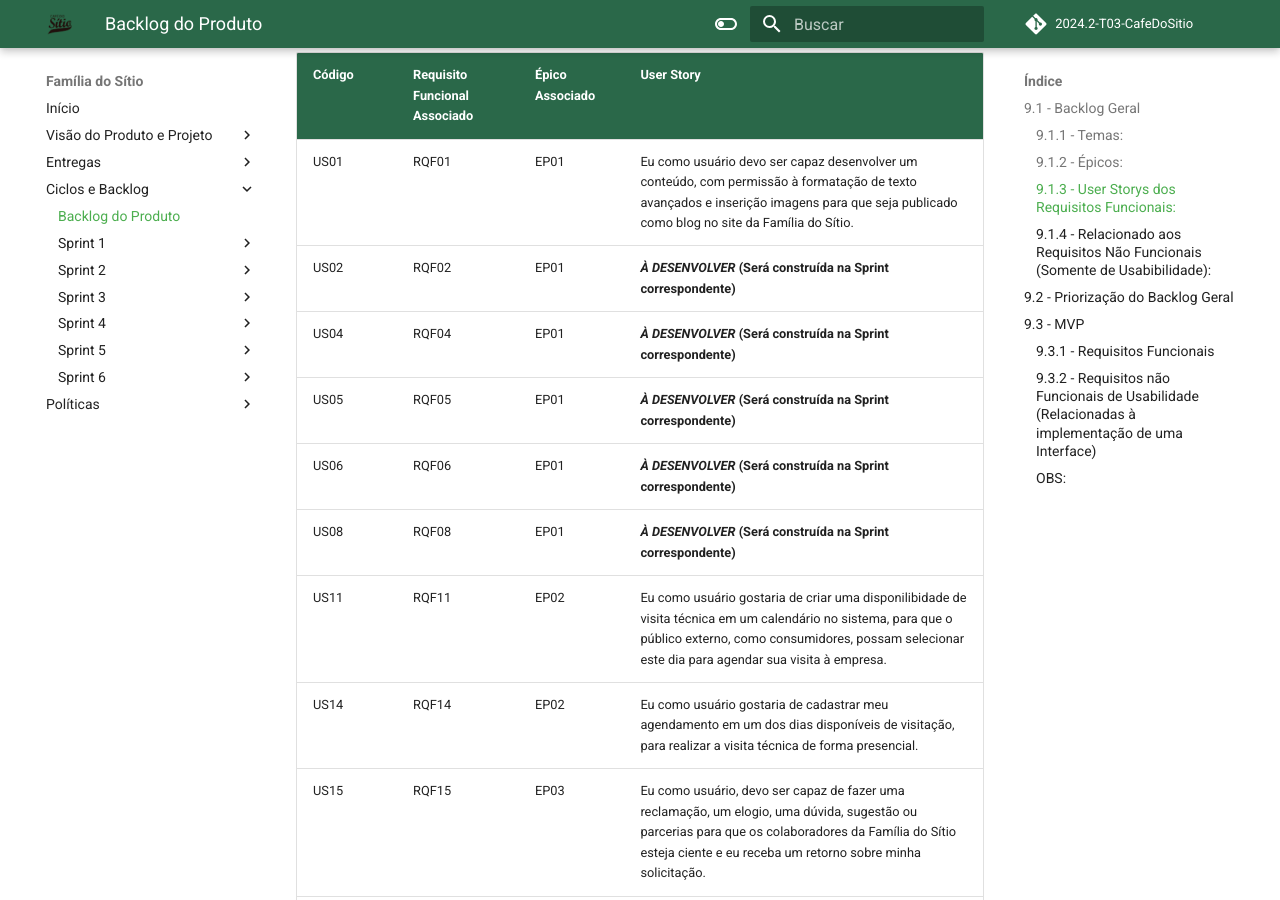
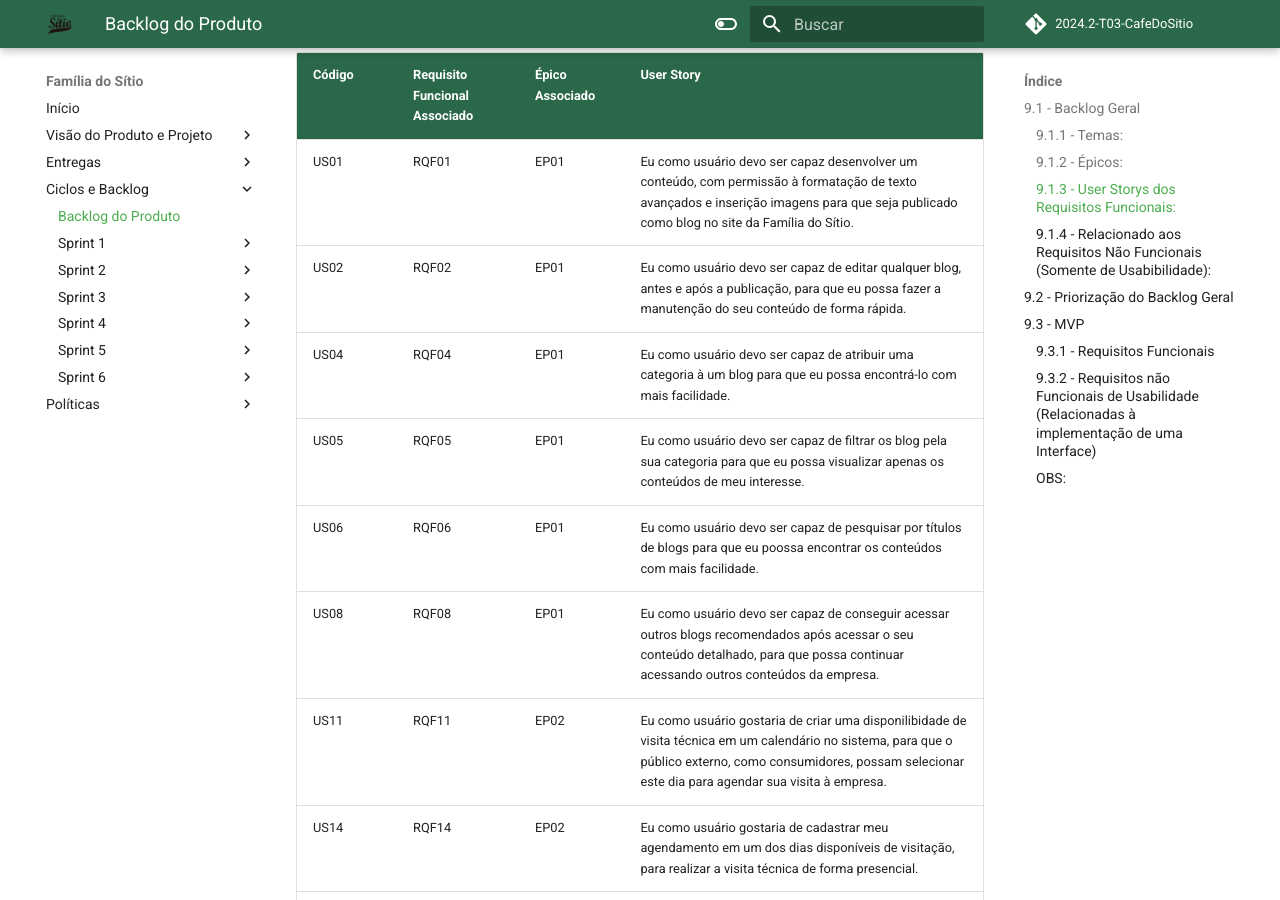
Before and after one commit to mdsreq-fga-unb/2024.2-T03-CafeDoSitio, an MkDocs documentation site: the page built from docs/sections/2-docPage/9-backlogDeProduto.md, in a window 1280 px wide and 900 px high, scrolled down 1938 px. Built offline with MkDocs 1.6.1 and Material for MkDocs 9.7.7, drawn with Linux system fonts in a browser that asks for light colours; comment, search, counter and statistics services are not loaded.

Commit message:
docs: corrigindo User Storys do projeto

```diff
--- a/docs/sections/2-docPage/9-backlogDeProduto.md
+++ b/docs/sections/2-docPage/9-backlogDeProduto.md
@@ -32,11 +32,11 @@ EP04   | TM02            | Administração de Acesso | Eu como funcionário da F
 Código | Requisito Funcional Associado | Épico Associado | User Story
 ------ | ----------------------------- | --------------- | ----------------------------------
 US01   | RQF01 | EP01 | Eu como usuário devo ser capaz desenvolver um conteúdo, com permissão à formatação de texto avançados e inserição imagens para que seja publicado como blog no site da Família do Sítio.
-US02   | RQF02 | EP01 | **_À DESENVOLVER_ (Será construída na Sprint correspondente)**
-US04   | RQF04 | EP01 | **_À DESENVOLVER_ (Será construída na Sprint correspondente)**
-US05   | RQF05 | EP01 | **_À DESENVOLVER_ (Será construída na Sprint correspondente)**
-US06   | RQF06 | EP01 | **_À DESENVOLVER_ (Será construída na Sprint correspondente)**
-US08   | RQF08 | EP01 | **_À DESENVOLVER_ (Será construída na Sprint correspondente)**
+US02   | RQF02 | EP01 | Eu como usuário devo ser capaz de editar qualquer blog, antes e após a publicação, para que eu possa fazer a manutenção do seu conteúdo de forma rápida.
+US04   | RQF04 | EP01 | Eu como usuário devo ser capaz de atribuir uma categoria à um blog para que eu possa encontrá-lo com mais facilidade.
+US05   | RQF05 | EP01 | Eu como usuário devo ser capaz de filtrar os blog pela sua categoria para que eu possa visualizar apenas os conteúdos de meu interesse.
+US06   | RQF06 | EP01 | Eu como usuário devo ser capaz de pesquisar por títulos de blogs para que eu poossa encontrar os conteúdos com mais facilidade.
+US08   | RQF08 | EP01 | Eu como usuário devo ser capaz de conseguir acessar outros blogs recomendados após acessar o seu conteúdo detalhado, para que possa continuar acessando outros conteúdos da empresa.
 US11   | RQF11 | EP02 | Eu como usuário gostaria de criar uma disponilibidade de visita técnica em um calendário no sistema, para que o público externo, como consumidores, possam selecionar este dia para agendar sua visita à empresa.
 US14   | RQF14 | EP02 | Eu como usuário gostaria de cadastrar meu agendamento em um dos dias disponíveis de visitação, para realizar a visita técnica de forma presencial.
 US15   | RQF15 | EP03 | Eu como usuário, devo ser capaz de fazer uma reclamação, um elogio, uma dúvida, sugestão ou parcerias para que os colaboradores da Família do Sítio esteja ciente e eu receba um retorno sobre minha solicitação.
```
